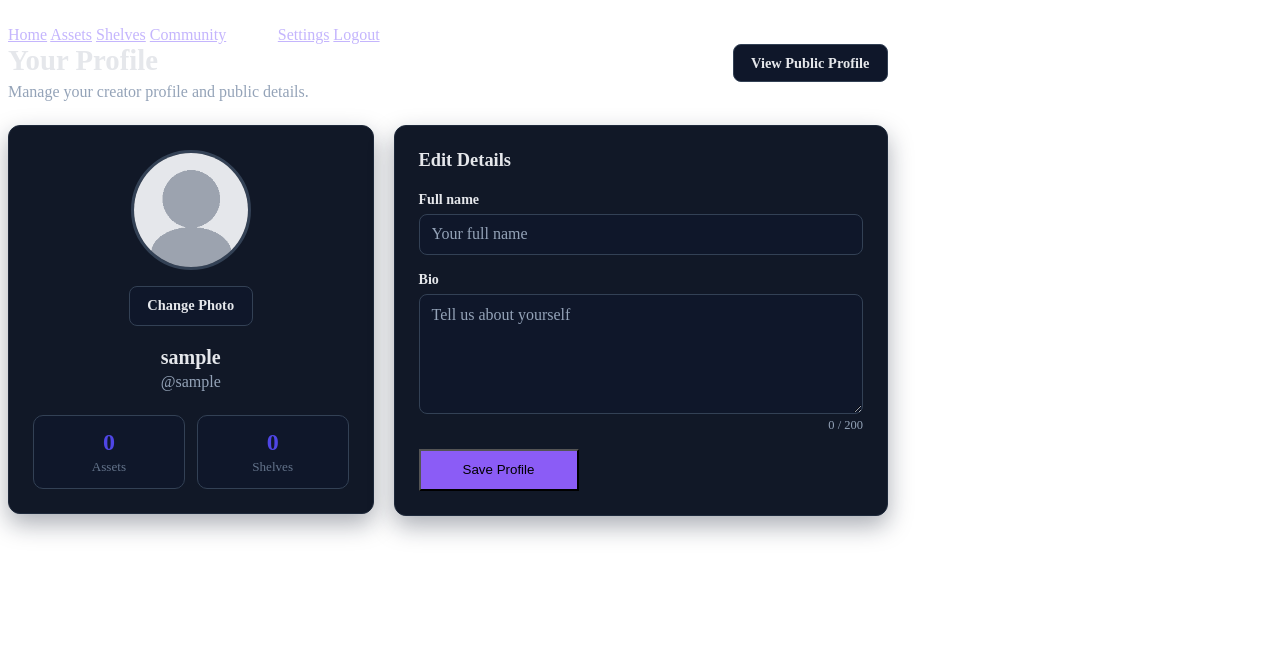
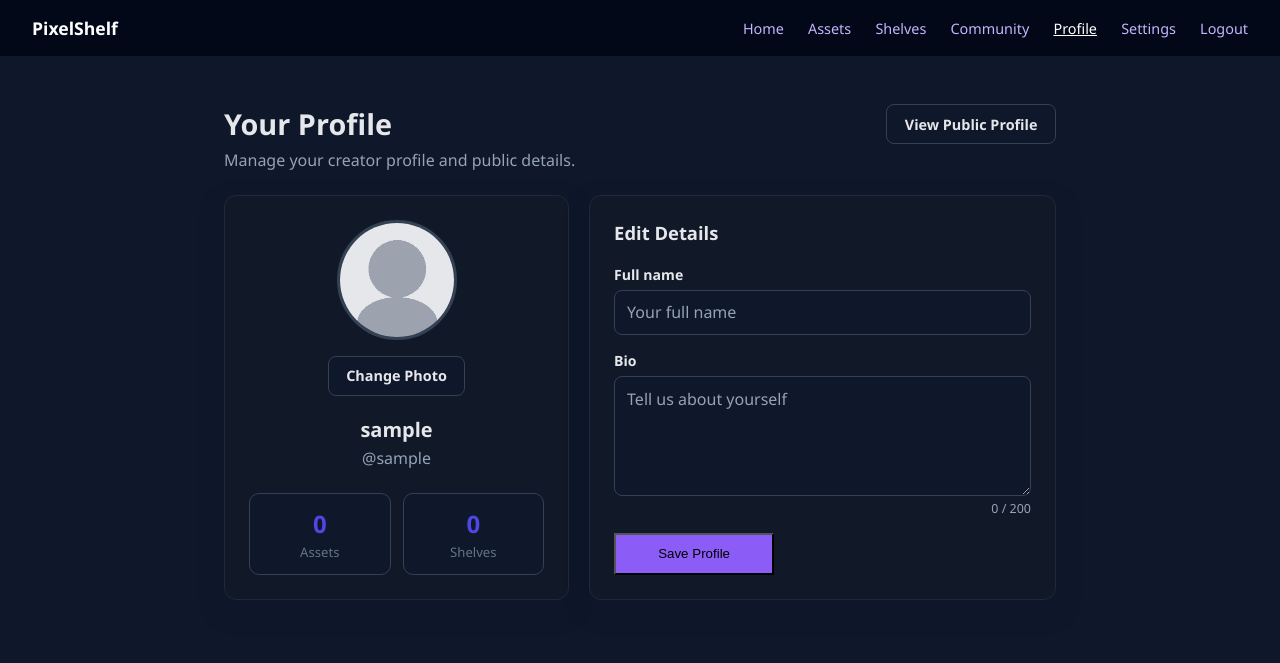
Before and after one commit to colynpacaldo/PixelShelf, a Django app: page /profile/ in a window 1280 px wide. Shown: the top 663 px of the page. Run offline with Django 5.2, Linux system fonts and the light colour scheme; the visitor is signed in with stand-in values (Sample User, id 1); data comes from the database, SQL or seed files in the repository; data that the repository does not hold is empty; some libraries are stand-ins or nearby versions.

Commit message:
fix: restore profile page base styling

```diff
--- a/static/css/profile/profile.css
+++ b/static/css/profile/profile.css
@@ -1,3 +1,82 @@
+body {
+    margin: 0;
+    font-family: "Segoe UI", Arial, sans-serif;
+    background: #f9fafb;
+    color: #111827;
+    transition: background 0.2s ease, color 0.2s ease;
+}
+
+body.dark-mode {
+    background: #0f172a;
+    color: #e5e7eb;
+}
+
+body.dark-mode .topbar {
+    background: #020817;
+}
+
+body.dark-mode .brand {
+    color: #fff;
+}
+
+body.dark-mode .nav-links a {
+    color: #c4b5fd;
+}
+
+body.dark-mode .nav-links a:hover,
+body.dark-mode .nav-links a.active {
+    color: #fff;
+}
+
+body.dark-mode .info {
+    background: #14532d;
+    color: #dcfce7;
+}
+
+.topbar {
+    display: flex;
+    align-items: center;
+    justify-content: space-between;
+    padding: 1rem 2rem;
+    background: #111827;
+    color: #fff;
+}
+
+.brand {
+    color: #fff;
+    font-size: 1.1rem;
+    font-weight: 700;
+    text-decoration: none;
+}
+
+.nav-links a {
+    margin-left: 1.25rem;
+    color: #e5e7eb;
+    font-size: 0.9rem;
+    text-decoration: none;
+}
+
+.nav-links a:hover,
+.nav-links a.active {
+    color: #fff;
+    text-decoration: underline;
+}
+
+.content {
+    max-width: 880px;
+    margin: 3rem auto;
+    padding: 0 1.5rem 4rem;
+}
+
+.info {
+    margin-bottom: 1rem;
+    padding: 0.6rem 0.8rem;
+    border-radius: 8px;
+    background: #dcfce7;
+    color: #166534;
+    font-size: 0.85rem;
+}
+
 .profile-content {
     max-width: 880px;
 }
@@ -331,6 +410,10 @@ body.dark-mode .profile-edit .primary-btn:hover {
 }
 
 @media (max-width: 640px) {
+    .topbar {
+        padding: 0.85rem 1.1rem;
+    }
+
     .profile-page-header {
         align-items: stretch;
         flex-direction: column;
@@ -347,4 +430,9 @@ body.dark-mode .profile-edit .primary-btn:hover {
     .profile-edit .primary-btn {
         width: 100%;
     }
+
+    .content {
+        margin: 1.5rem auto;
+        padding: 0 1rem 3rem;
+    }
 }
```
